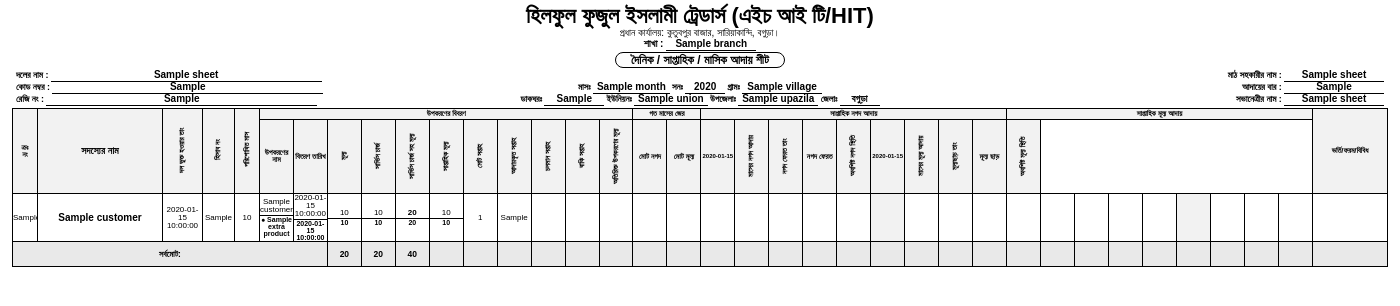
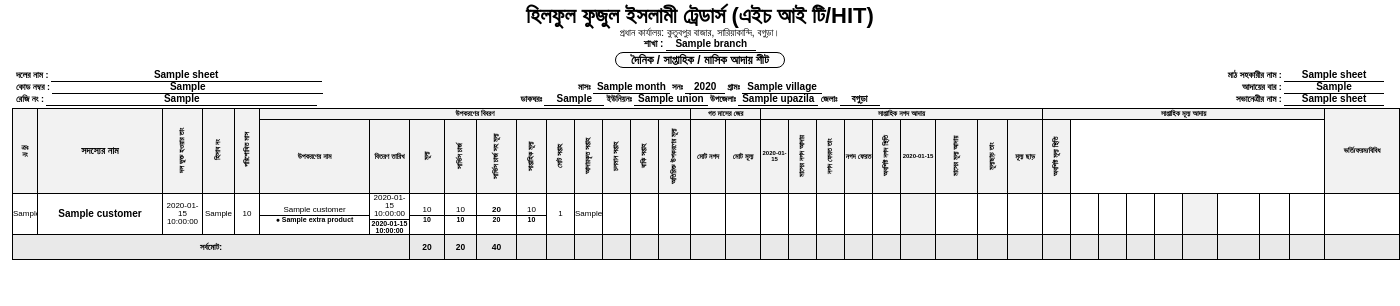
Before and after one commit to moviez123abc/hit, a Flask app: template templates/print_sheet.html in a window 1400 px wide. Shown: the top 306 px of the page. Run offline with Flask 3, Linux system fonts and the light colour scheme; the template is opened without the code that fills it: most values are stand-ins (such as "Sample title", 1, 10 or a date in 2020); some web fonts are replaced.

Commit message:
Update print_sheet.html

```diff
--- a/templates/print_sheet.html
+++ b/templates/print_sheet.html
@@ -289,9 +289,48 @@
       </table>
 
       <table class="main-table">
+        <colgroup>
+          <col style="width: 25px" />   <!-- ক্রঃ নং -->
+          <col style="width: 125px" />  <!-- সদস্যের নাম -->
+          <col style="width: 40px" />   <!-- দল ভুক্ত হওয়ার তাং -->
+          <col style="width: 32px" />   <!-- হিসাব নং -->
+          <col style="width: 25px" />   <!-- পরিশোধিত মাস -->
+          <col style="width: 110px" />  <!-- উপকরণের নাম (wider) -->
+          <col style="width: 40px" />   <!-- বিতরণ তারিখ -->
+          <col style="width: 35px" />   <!-- মূল্য -->
+          <col style="width: 32px" />   <!-- সার্ভিস চার্জ -->
+          <col style="width: 40px" />   <!-- সার্ভিস চার্জ সহ মূল্য -->
+          <col style="width: 30px" />   <!-- সাপ্তাহিক মূল্য -->
+          <col style="width: 28px" />   <!-- মোট সপ্তাহ -->
+          <col style="width: 28px" />   <!-- আদায়কৃত সপ্তাহ -->
+          <col style="width: 28px" />   <!-- চলমান সপ্তাহ -->
+          <col style="width: 28px" />   <!-- বাকি সপ্তাহ -->
+          <col style="width: 32px" />   <!-- অতিরিক্ত উপকরণের মূল্য -->
+          <col style="width: 35px" />   <!-- মোট নগদ -->
+          <col style="width: 35px" />   <!-- মোট মূল্য -->
+          <col style="width: 28px" />   <!-- kisti date 1 -->
+          <col style="width: 28px" />   <!-- kisti date 2 -->
+          <col style="width: 28px" />   <!-- kisti date 3 -->
+          <col style="width: 28px" />   <!-- kisti date 4 -->
+          <col style="width: 28px" />   <!-- kisti date 5 -->
+          <col style="width: 35px" />   <!-- মাসের নগদ আদায় -->
+          <col style="width: 42px" />   <!-- নগদ ফেরত তাং -->
+          <col style="width: 30px" />   <!-- নগদ ফেরত -->
+          <col style="width: 35px" />   <!-- অবশিষ্ট নগদ স্থিতি -->
+          <col style="width: 28px" />   <!-- price date 1 -->
+          <col style="width: 28px" />   <!-- price date 2 -->
+          <col style="width: 28px" />   <!-- price date 3 -->
+          <col style="width: 28px" />   <!-- price date 4 -->
+          <col style="width: 28px" />   <!-- price date 5 -->
+          <col style="width: 35px" />   <!-- মাসের মূল্য আদায় -->
+          <col style="width: 42px" />   <!-- মূল্যছাড় তাং -->
+          <col style="width: 30px" />   <!-- মূল্য ছাড় -->
+          <col style="width: 35px" />   <!-- অবশিষ্ট মূল্য স্থিতি -->
+          <col style="width: 75px" />   <!-- ভর্তি/ফরম/বিবিধ -->
+        </colgroup>
         <thead>
           <tr>
-            <th rowspan="2" style="width: 25px">ক্রঃ<br />নং</th>
+            <th rowspan="2">ক্রঃ<br />নং</th>
             <th
               rowspan="2"
               class="name-cell"
@@ -299,74 +338,74 @@
             >
               সদস্যের নাম
             </th>
-            <th rowspan="2" style="width: 40px">
+            <th rowspan="2">
               <span class="v-text">দল ভুক্ত হওয়ার তাং</span>
             </th>
-            <th rowspan="2" style="width: 32px">
+            <th rowspan="2">
               <span class="v-text">হিসাব নং</span>
             </th>
-            <th rowspan="2" style="width: 25px">
+            <th rowspan="2">
               <span class="v-text">পরিশোধিত মাস</span>
             </th>
             <th colspan="11">উপকরণের বিবরণ</th>
             <th colspan="2">গত মাসের জের</th>
             <th colspan="9">সাপ্তাহিক নগদ আদায়</th>
             <th colspan="9">সাপ্তাহিক মূল্য আদায়</th>
-            <th rowspan="2" style="width: 75px">
+            <th rowspan="2">
               <span>ভর্তি/ফরম/বিবিধ</span>
             </th>
           </tr>
           <tr>
-            <th style="width: 65px">উপকরণের নাম</th>
-            <th style="width: 40px">বিতরণ তারিখ</th>
-            <th style="width: 35px"><span class="v-text">মূল্য</span></th>
-            <th style="width: 32px">
+            <th>উপকরণের নাম</th>
+            <th>বিতরণ তারিখ</th>
+            <th><span class="v-text">মূল্য</span></th>
+            <th>
               <span class="v-text">সার্ভিস চার্জ</span>
             </th>
-            <th style="width: 40px">
+            <th>
               <span class="v-text">সার্ভিস চার্জ সহ মূল্য</span>
             </th>
-            <th style="width: 30px">
+            <th>
               <span class="v-text">সাপ্তাহিক মূল্য</span>
             </th>
-            <th style="width: 28px"><span class="v-text">মোট সপ্তাহ</span></th>
-            <th style="width: 28px">
+            <th><span class="v-text">মোট সপ্তাহ</span></th>
+            <th>
               <span class="v-text">আদায়কৃত সপ্তাহ</span>
             </th>
-            <th style="width: 28px">
+            <th>
               <span class="v-text">চলমান সপ্তাহ</span>
             </th>
-            <th style="width: 28px"><span class="v-text">বাকি সপ্তাহ</span></th>
-            <th style="width: 32px">
+            <th><span class="v-text">বাকি সপ্তাহ</span></th>
+            <th>
               <span class="v-text">অতিরিক্ত উপকরণের মূল্য</span>
             </th>
 
-            <th style="width: 35px">মোট নগদ</th>
-            <th style="width: 35px">মোট মূল্য</th>
+            <th>মোট নগদ</th>
+            <th>মোট মূল্য</th>
             {% for date in col_dates[:5] %}
-            <th style="width: 28px; font-size: 6px">{{ date }}</th>
+            <th style="font-size: 6px">{{ date }}</th>
             {% endfor %}
-            <th class="bg-gray" style="width: 35px">
+            <th class="bg-gray">
               <span class="v-text">মাসের নগদ আদায়</span>
             </th>
-            <th style="width: 42px">
+            <th>
               <span class="v-text">নগদ ফেরত তাং</span>
             </th>
-            <th style="width: 30px">নগদ ফেরত</th>
-            <th style="width: 35px">
+            <th>নগদ ফেরত</th>
+            <th>
               <span class="v-text">অবশিষ্ট নগদ স্থিতি</span>
             </th>
             {% for date in col_dates[:5] %}
-            <th style="width: 28px; font-size: 6px">{{ date }}</th>
+            <th style="font-size: 6px">{{ date }}</th>
             {% endfor %}
-            <th class="bg-gray" style="width: 35px">
+            <th class="bg-gray">
               <span class="v-text">মাসের মূল্য আদায়</span>
             </th>
-            <th style="width: 42px">
+            <th>
               <span class="v-text">মূল্যছাড় তাং</span>
             </th>
-            <th style="width: 30px">মূল্য ছাড়</th>
-            <th style="width: 35px">
+            <th>মূল্য ছাড়</th>
+            <th>
               <span class="v-text">অবশিষ্ট মূল্য স্থিতি</span>
             </th>
           </tr>
@@ -388,7 +427,7 @@
             <td>{{ c.acc_no }}</td>
             <td>{{ c.duration_months or '' }}</td>
 
-            <td style="width: 100px">
+            <td style="width: 140px">
               {{ c.product_name or '' }} {% for ep in c.extra_products %}<span
                 class="extra-val"
                 >● {{ ep.p_name }}</span
```
